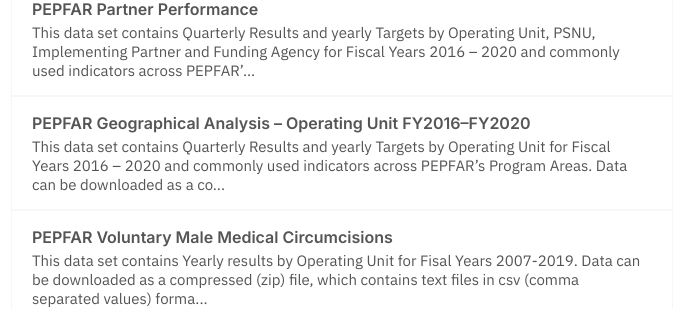
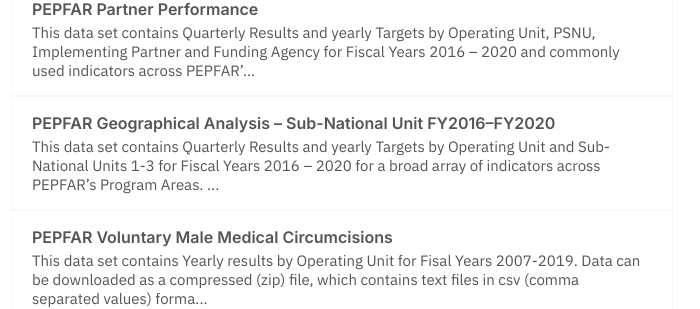
Before and after one commit to dayda-entities/department-of-state, a Jekyll site: the page built from index.html, in a window 1280 px wide. Shown: the part 648-957 px from the top of the page, without its empty margins (298-998 px from the left). Built offline with Jekyll 4.4.1, drawn with Linux system fonts in a browser that asks for light colours; the list of posts is cut into pages by our own code.

Commit message:
Publish Data

```diff
--- a/_posts/2021-03-30-pepfar-geographical-analysis-–.md
+++ b/_posts/2021-03-30-pepfar-geographical-analysis-–.md
@@ -1,7 +1,7 @@
 ---
-title: PEPFAR Geographical Analysis – Operating Unit FY2016–FY2020
-created: '2021-03-30T21:24:38.095010'
-modified: '2021-03-30T21:24:38.095019'
+title: PEPFAR Geographical Analysis – Sub-National Unit FY2016–FY2020
+created: '2021-03-30T21:24:39.974513'
+modified: '2021-03-30T21:24:39.974521'
 state: active
 type: dataset
 tags:
@@ -12,4 +12,4 @@ json_url: ''
 layout: post
 
 ---
-This data set contains Quarterly Results and yearly Targets by Operating Unit for Fiscal Years 2016 – 2020 and commonly used indicators across PEPFAR’s Program Areas. Data can be downloaded as a compressed (zip) file, which contains text files in csv (comma separated values) format. For indicator definitions, please consult the latest <a href=https://www.state.gov/wp-content/uploads/2019/10/PEPFAR-MER-Indicator-Reference-Guide-Version-2.4-FY20.pdf target=blank>MER Indicator Reference Guide</a>For additional PEPFAR data, please visit data.pepfar.gov. Unless otherwise noted, the content, data, documentation, code, and related materials on data.pepfar.gov is public domain and made available with a Creative Commons CC0 1.0 Universal dedication and license-free (per US Code 17 USC § 105). Citation of data.pepfar.gov as a source of the data is appreciated.
+This data set contains Quarterly Results and yearly Targets by Operating Unit and Sub-National Units 1-3 for Fiscal Years 2016 – 2020 for a broad array of indicators across PEPFAR’s Program Areas. Data can be downloaded as a compressed (zip) file, which contains text files in csv (comma separated values) format. For indicator definitions, please consult the latest <a href=https://www.state.gov/wp-content/uploads/2019/10/PEPFAR-MER-Indicator-Reference-Guide-Version-2.4-FY20.pdf target=blank>MER Indicator Reference Guide</a>. For additional PEPFAR data, please visit data.pepfar.gov. Unless otherwise noted, the content, data, documentation, code, and related materials on data.pepfar.gov is public domain and made available with a Creative Commons CC0 1.0 Universal dedication and license-free (per US Code 17 USC § 105). Citation of data.pepfar.gov as a source of the data is appreciated.
```
